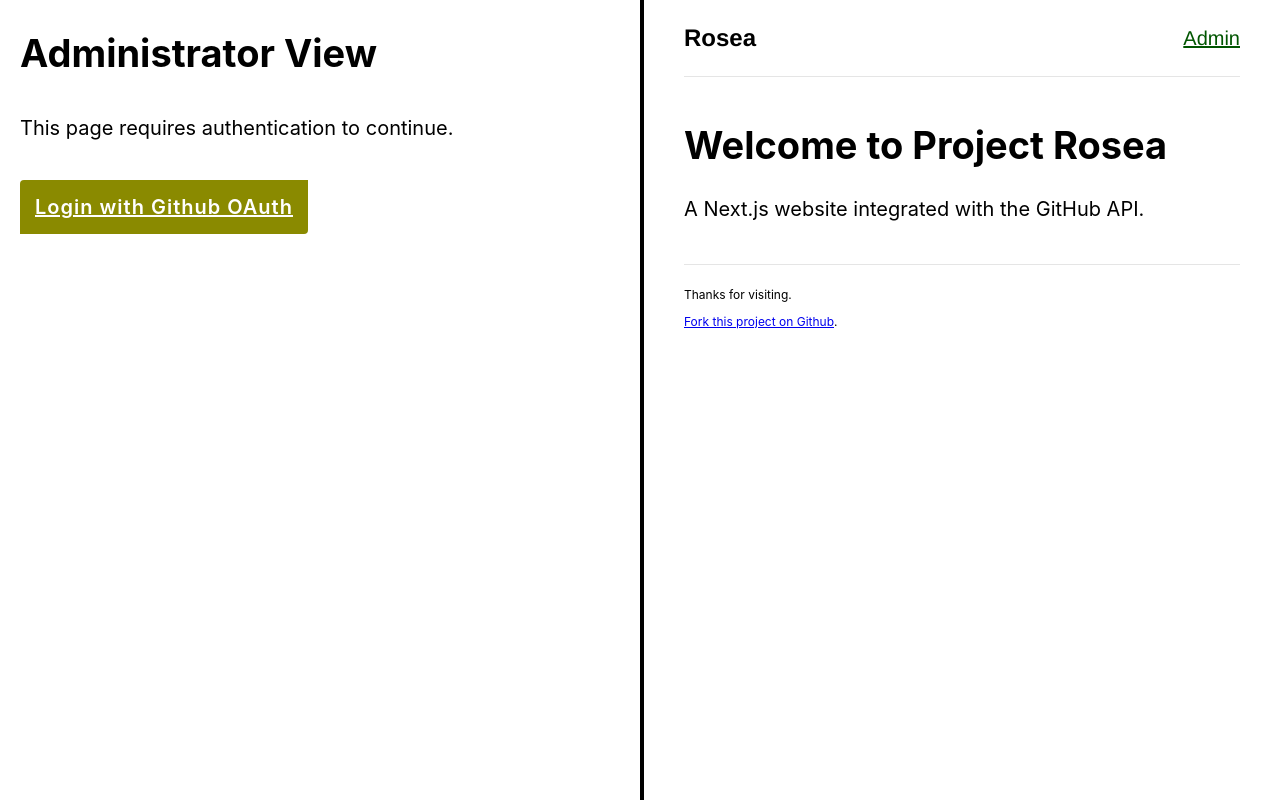
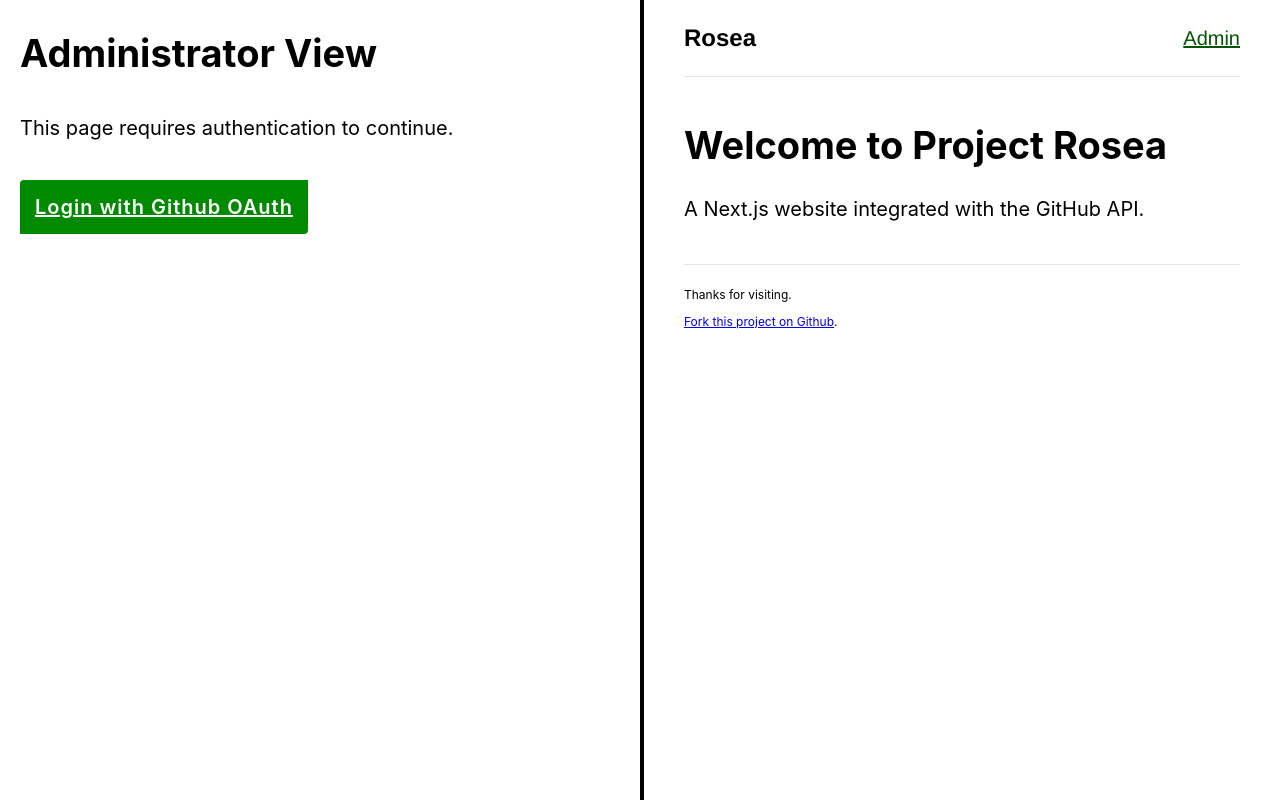
Before and after one commit to jhancock532/rosea, a Next.js app: page /admin in a window 1280 px wide. Built offline with nearby package versions, Linux system fonts and the light colour scheme.

Commit message:
style and bug fixes

```diff
--- a/components/Header/Header.tsx
+++ b/components/Header/Header.tsx
@@ -9,7 +9,7 @@
   <header className={styles.container}>
     <p className={styles.title}>{title}</p>
     {/* eslint-disable-next-line @next/next/no-html-link-for-pages */}
-    <a href="/admin" className={styles.adminLink}>
+    <a href="/rosea/admin" className={styles.adminLink}>
       Admin
     </a>
   </header>
--- a/components/LoginScreen/LoginScreen.tsx
+++ b/components/LoginScreen/LoginScreen.tsx
@@ -9,8 +9,7 @@
       This page requires authentication to continue.
     </p>
     <Button
-      variant="custom"
-      hue={60}
+      variant="green"
       url="https://github-oauth-login.james-hancock6775.workers.dev"
     >
       Login with Github OAuth
```
